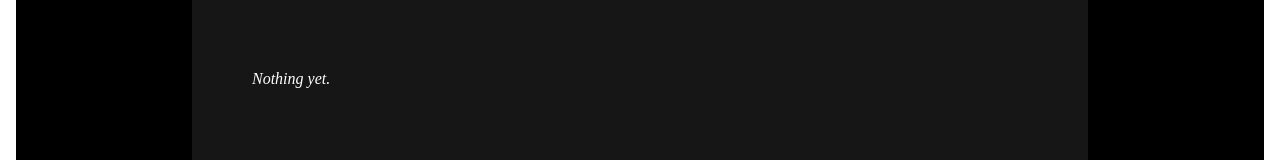
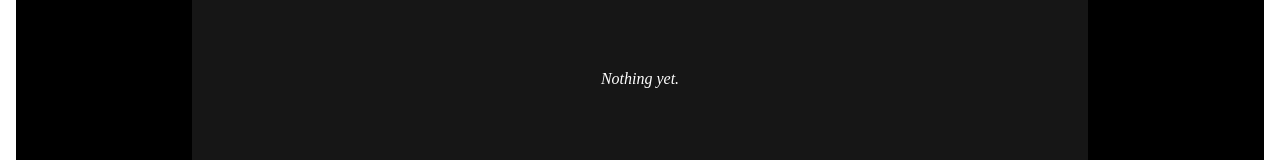
Before and after one commit to pittlestix/ECON-612, a SvelteKit app: page /ECON-612 in a window 1280 px wide. Shown: the part 286-446 px from the top of the page. Built offline with nearby package versions, Linux system fonts and the light colour scheme.

Commit message:
nothing right now

```diff
--- a/src/routes/(full-website)/ECON-612/+page.svelte
+++ b/src/routes/(full-website)/ECON-612/+page.svelte
@@ -7,7 +7,11 @@
 <table align="center" width="900px" cellpadding="60px">
 <tr>
 <td class = "yuh">
-    <p><i>Nothing yet.</i></p>
+    <p>
+		<center>
+			<i>Nothing yet.</i>
+		</center>
+	</p>
 </td>
 </tr>
 </table>
```
